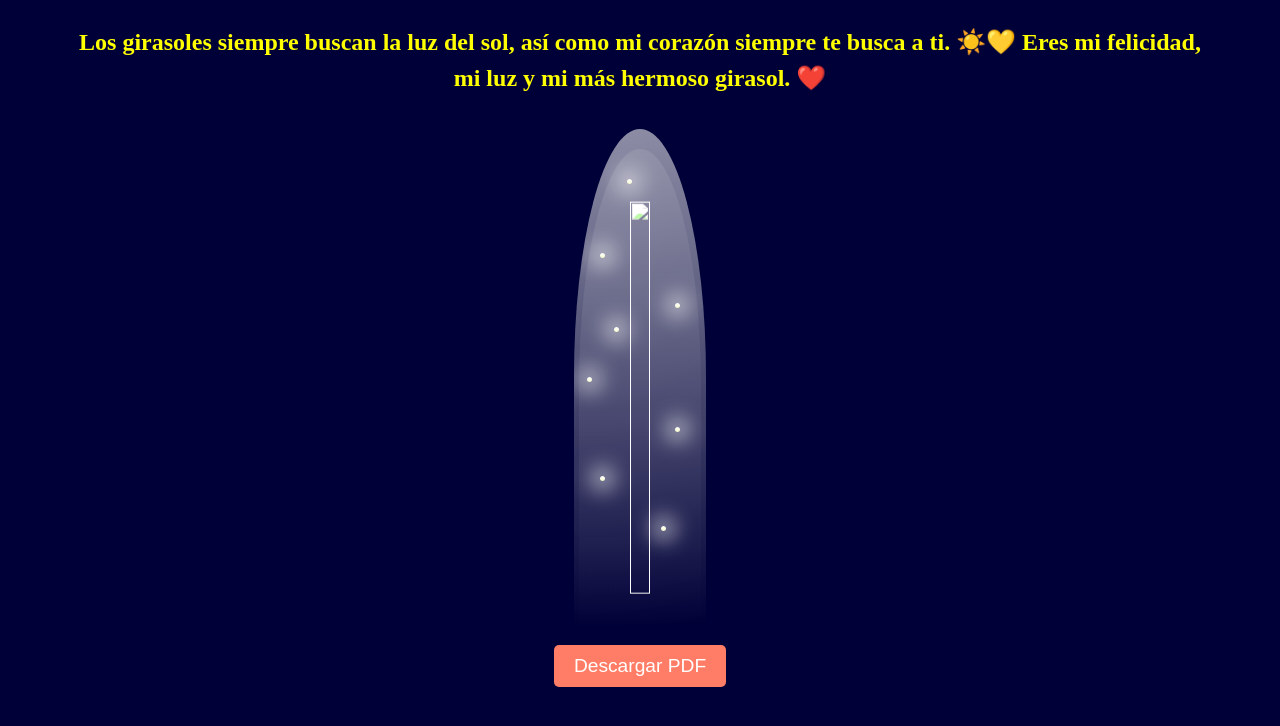
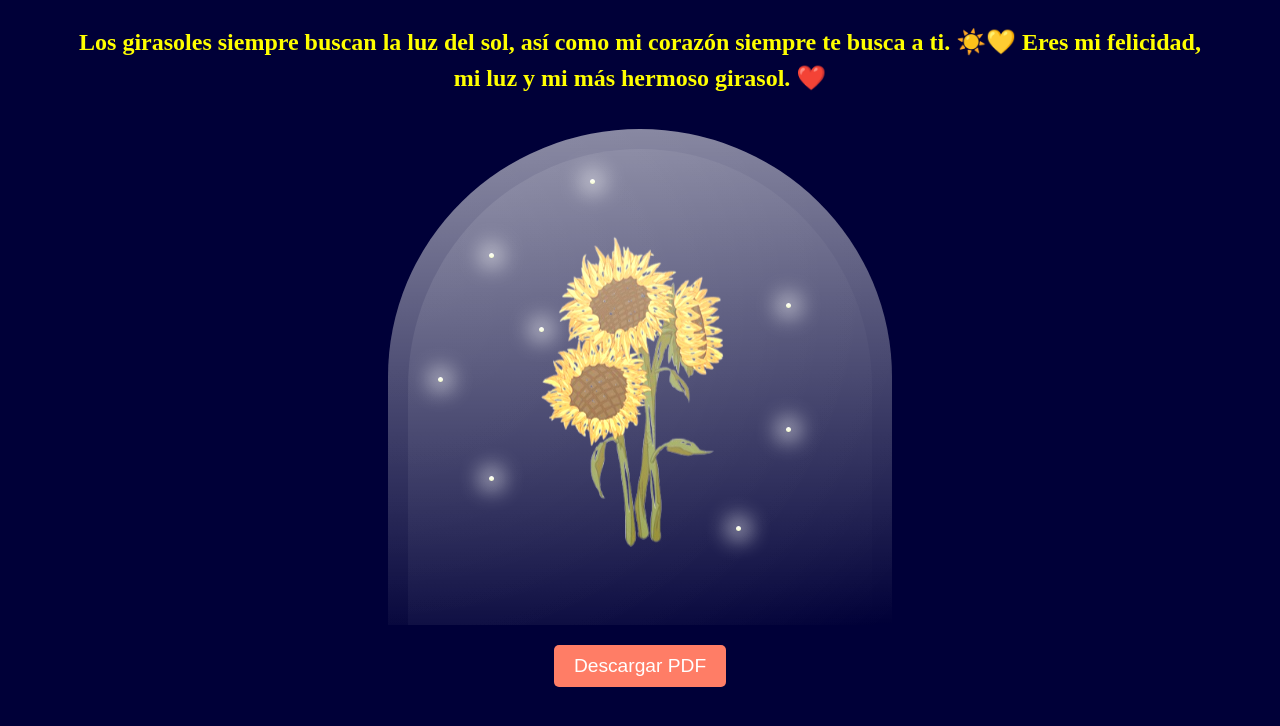
Before and after one commit to felipesanchez-dev/San-Valentin, a plain HTML site: page page/index.html in a window 1280 px wide. Drawn offline with Linux system fonts and the light colour scheme; the site is published under a folder, as on GitHub Pages, so addresses that start at the root find nothing.

Commit message:
Se cambio la arquitectura de los archivos

```diff
--- a/page/index.html
+++ b/page/index.html
@@ -435,7 +435,7 @@
         </div>
         <div class="flower">
             <img class="imagen"
-            src="/src/assets/img.png" style="width: 100%;"/>
+            src="../assets/img.png" style="width: 100%;"/>
         </div>
     </div>
     <button class="boton-descarga" onclick="descargarPDF()">Descargar PDF</button>
```
Also changed, not shown: assets/img.png (renamed from src/assets/img.png), assets/mocha.gif (renamed from src/assets/mocha.gif), assets/mocha2.gif (renamed from src/assets/mocha2.gif), assets/mocha3.gif (renamed from src/assets/mocha3.gif), assets/mocha4.gif (renamed from src/assets/mocha4.gif), assets/mocha5final.gif (renamed from src/assets/mocha5final.gif), assets/mocha6final.gif (renamed from src/assets/mocha6final.gif), assets/mocha7final.gif (renamed from src/assets/mocha7final.gif), assets/mocha9final.gif (renamed from src/assets/mocha9final.gif), index.html (renamed from src/index.html), script.js (renamed from src/script.js), styles.css (renamed from src/styles.css).
